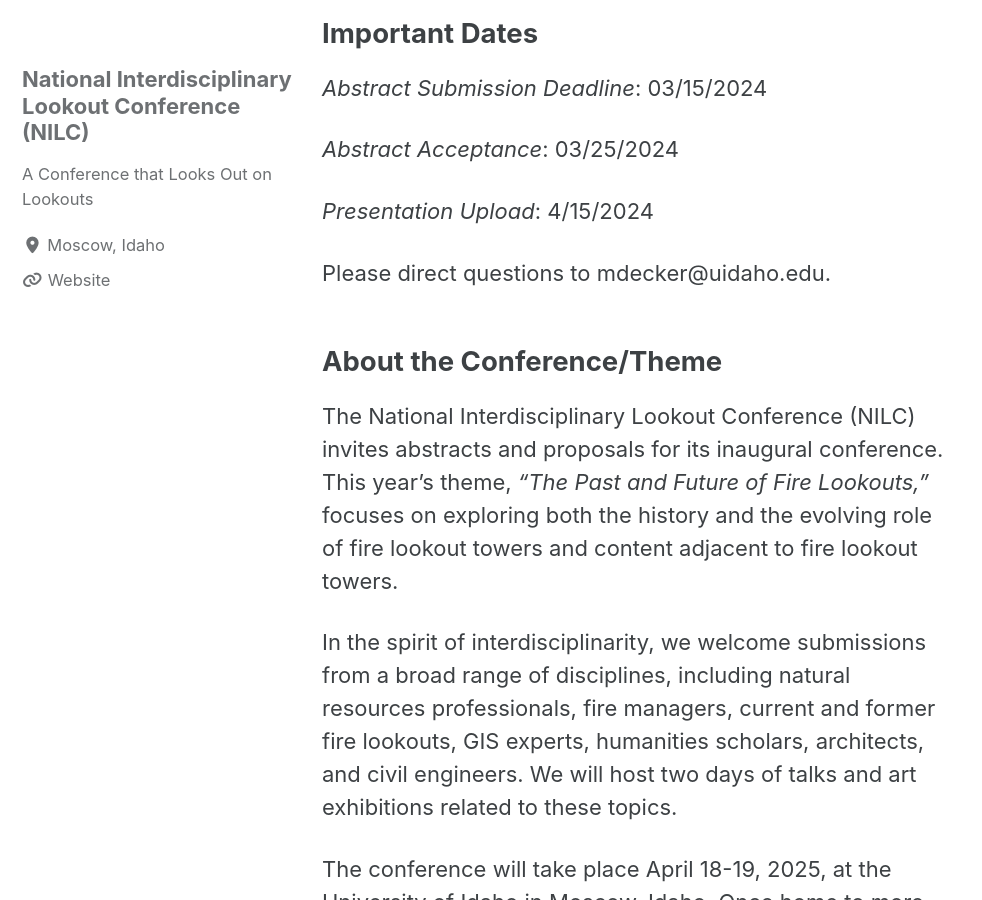
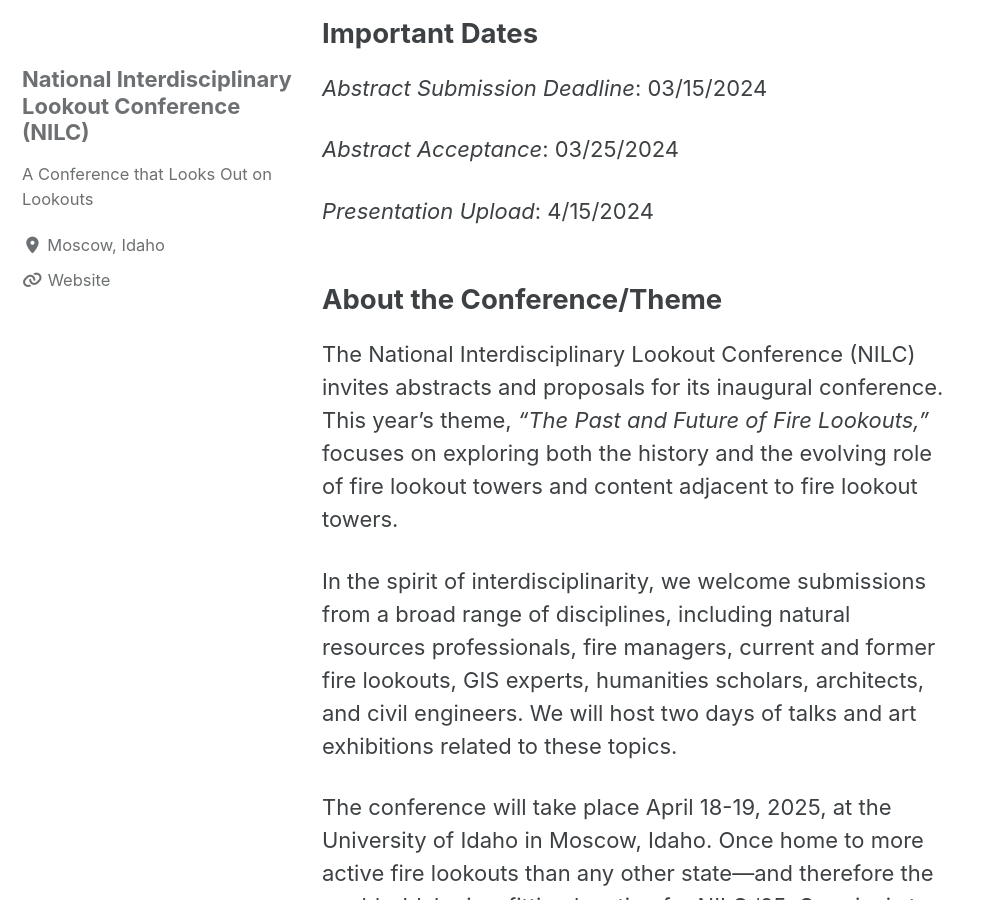
Before and after one commit to lookoutconference/lookoutconference.github.io, a Jekyll site: the page built from pages/about.md, in a window 1280 px wide and 900 px high, scrolled down 1134 px. Shown: the whole window, without its empty margins (0-982 px from the left). Built offline with Jekyll 4.4.1, drawn with Linux system fonts in a browser that asks for light colours; cached includes are drawn as plain includes; our own code applies the rules of GitHub Pages for plain Markdown files.

Commit message:
Update about.md

```diff
--- a/pages/about.md
+++ b/pages/about.md
@@ -39,8 +39,6 @@
 
 *Presentation Upload*: 4/15/2024
 
-Please direct questions to mdecker@uidaho.edu.
-
 ## **About the Conference/Theme**
 
 The National Interdisciplinary Lookout Conference (NILC) invites abstracts and proposals for its inaugural conference. This year’s theme, *“The Past and Future of Fire Lookouts,”* focuses on exploring both the history and the evolving role of fire lookout towers and content adjacent to fire lookout towers.
```
